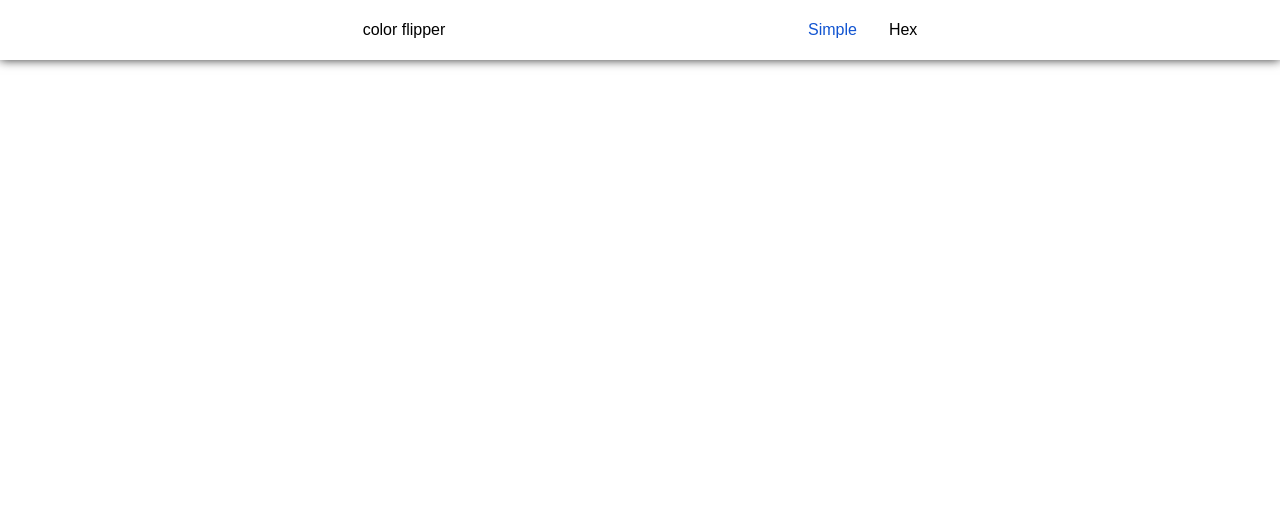
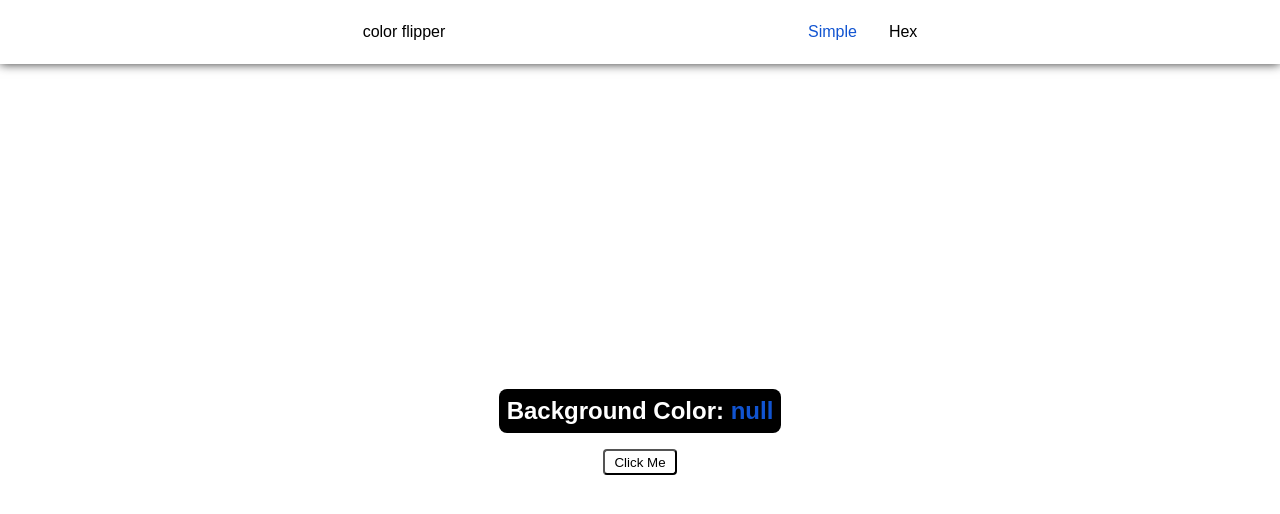
Before and after one commit to Bateyjosue/bg-color-flipper, a plain HTML site: page index.html in a window 1280 px wide. Drawn offline with Linux system fonts and the light colour scheme.

Commit message:
Style Root

```diff
--- a/app.js
+++ b/app.js
@@ -0,0 +1,8 @@
+const root = document.querySelector('.root');
+
+root.innerHTML = `
+  <h2 class="root__title">
+  Background Color: <span>${null}</span>
+  </h2>
+  <button class="root__button">Click Me</button>
+`;
--- a/style.css
+++ b/style.css
@@ -10,6 +10,7 @@ a {
   color: black;
 }
 
+
 .active {
   color: rgb(17, 84, 209);
 }
@@ -17,12 +18,43 @@ a {
 header {
   display: flex;
   justify-content: space-evenly;
-  height: 60px;
+  height: 8vh;
+  width: 100%;
   align-items: center;
   box-shadow: 0px 0px 10px rgba(0, 0, 0, 0.82);
+  z-index: 9999;
+
 }
 
 nav {
   display: flex;
   gap: 2rem;
 }
+
+.root {
+  height: 92vh;
+  z-index: 1;
+  display: flex;
+  gap: 1rem;
+  flex-direction: column;;
+  align-items: center;
+  justify-content: center;
+}
+
+.root__title {
+  background: #000;
+  border-radius: 8px;
+  color: white;
+  padding: .5rem
+}
+
+.root__title span{
+  color: rgb(17, 84, 209);
+}
+
+.root__button {
+  background: transparent;
+  padding: .2rem .6rem;
+  border-radius: 4px;
+
+}
```
Also changed, not shown: index.html (+1 -0 lines).
